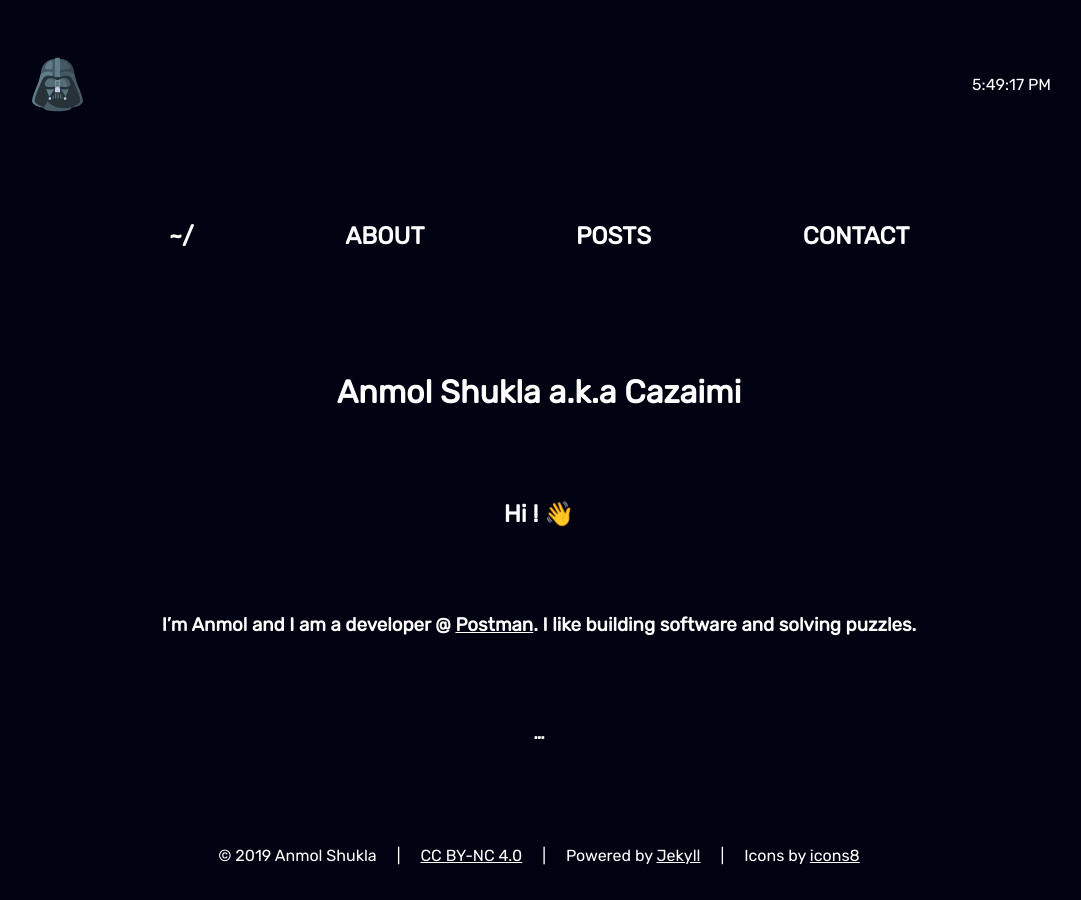
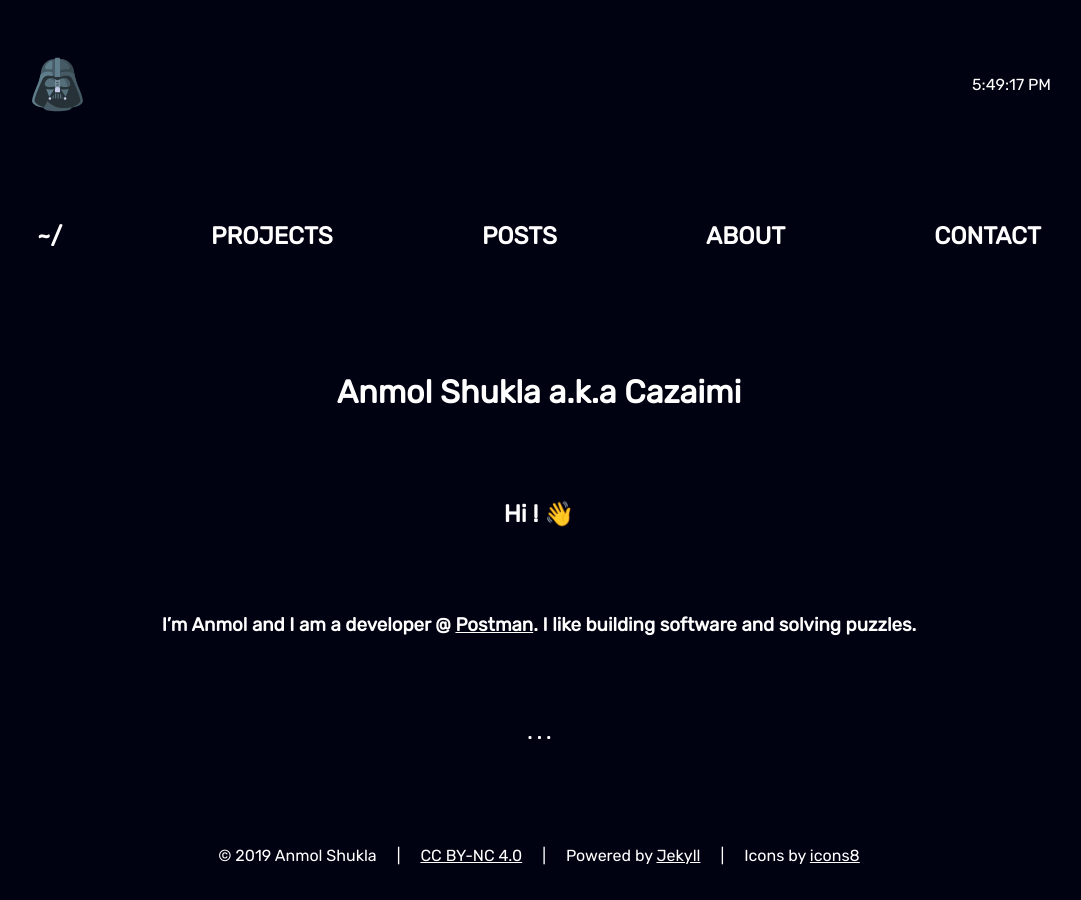
Before and after one commit to Cazaimi/Cazaimi.github.io, a Jekyll site: the page built from index.md, in a window 1280 px wide. Shown: the whole page, without its empty margins (101-1182 px from the left). Built offline with Jekyll 4.4.1, drawn with Linux system fonts in a browser that asks for light colours.

Commit message:
Fixed bugs with the header rendering. Changed some tags.

```diff
--- a/_includes/header.html
+++ b/_includes/header.html
@@ -3,11 +3,14 @@
     <a id='siteMapLink' href='./index.html'>
       <h2>~/</h2>
     </a>
-    <a id='siteMapLink' href='./about.html'>
-      <h2>ABOUT</h2>
+    <a id='siteMapLink' href='./projects.html'>
+      <h2>PROJECTS</h2>
     </a>
     <a id='siteMapLink' href='./posts.html'>
       <h2>POSTS</h2>
+    </a>
+    <a id='siteMapLink' href='./about.html'>
+      <h2>ABOUT</h2>
     </a>
     <a id='siteMapLink' href='./contact.html'>
       <h2>CONTACT</h2>
--- a/assets/css/header.css
+++ b/assets/css/header.css
@@ -11,8 +11,9 @@
   flex: 1;
   flex-direction: row;
   width: 100%;
-  justify-content: space-evenly;
+  justify-content: space-between;
   align-items: center;
+  flex-wrap: wrap;
 }
 
 #siteMapLink {
--- a/index.md
+++ b/index.md
@@ -8,4 +8,4 @@ title: Cazaimi - Anmol Shukla
 ## Hi ! 👋
 
 ### I'm Anmol and I am a developer @ [Postman](https://www.getpostman.com "Postman"). I like building software and solving puzzles.
-### ...
+### . . .
```
